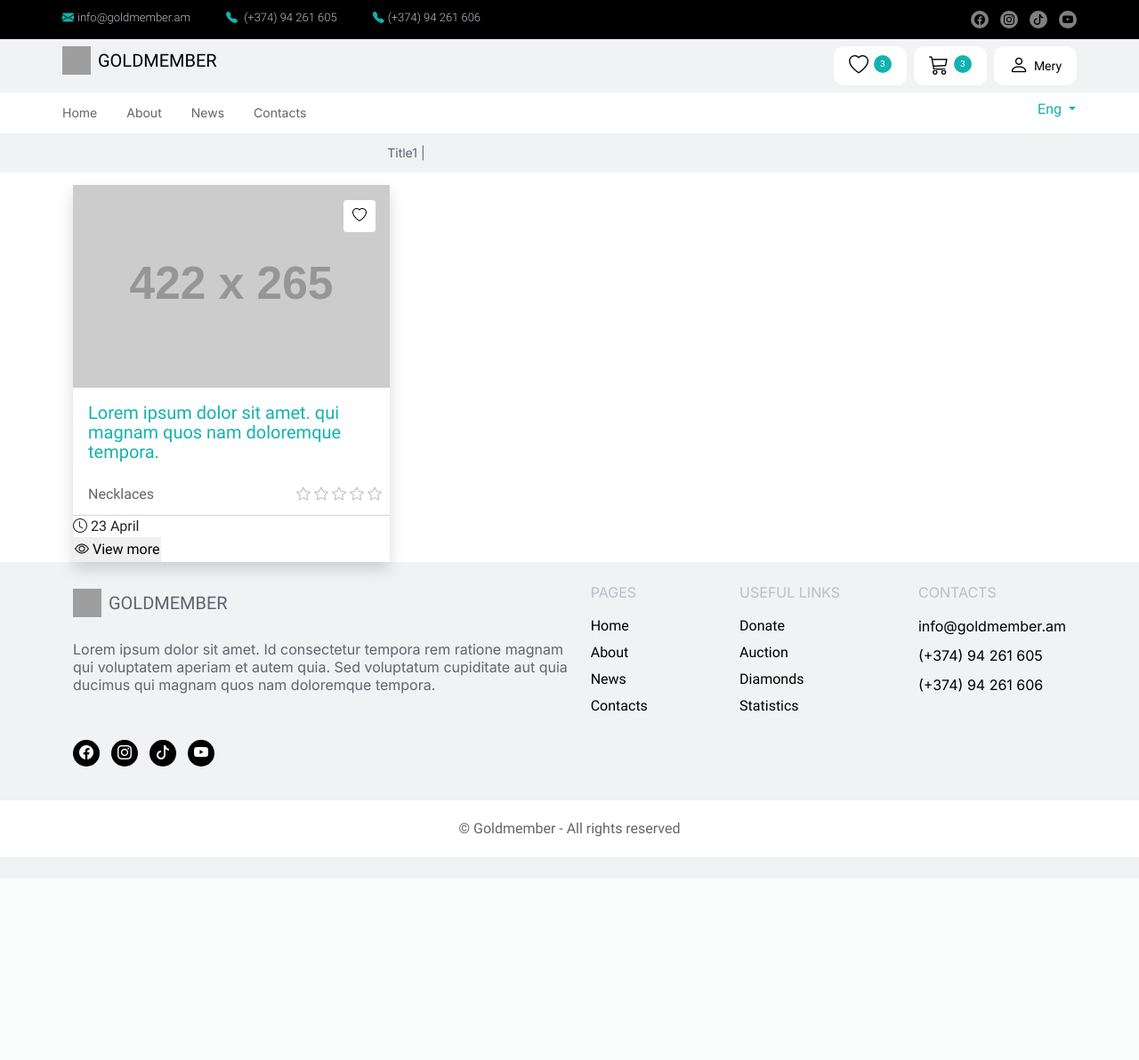
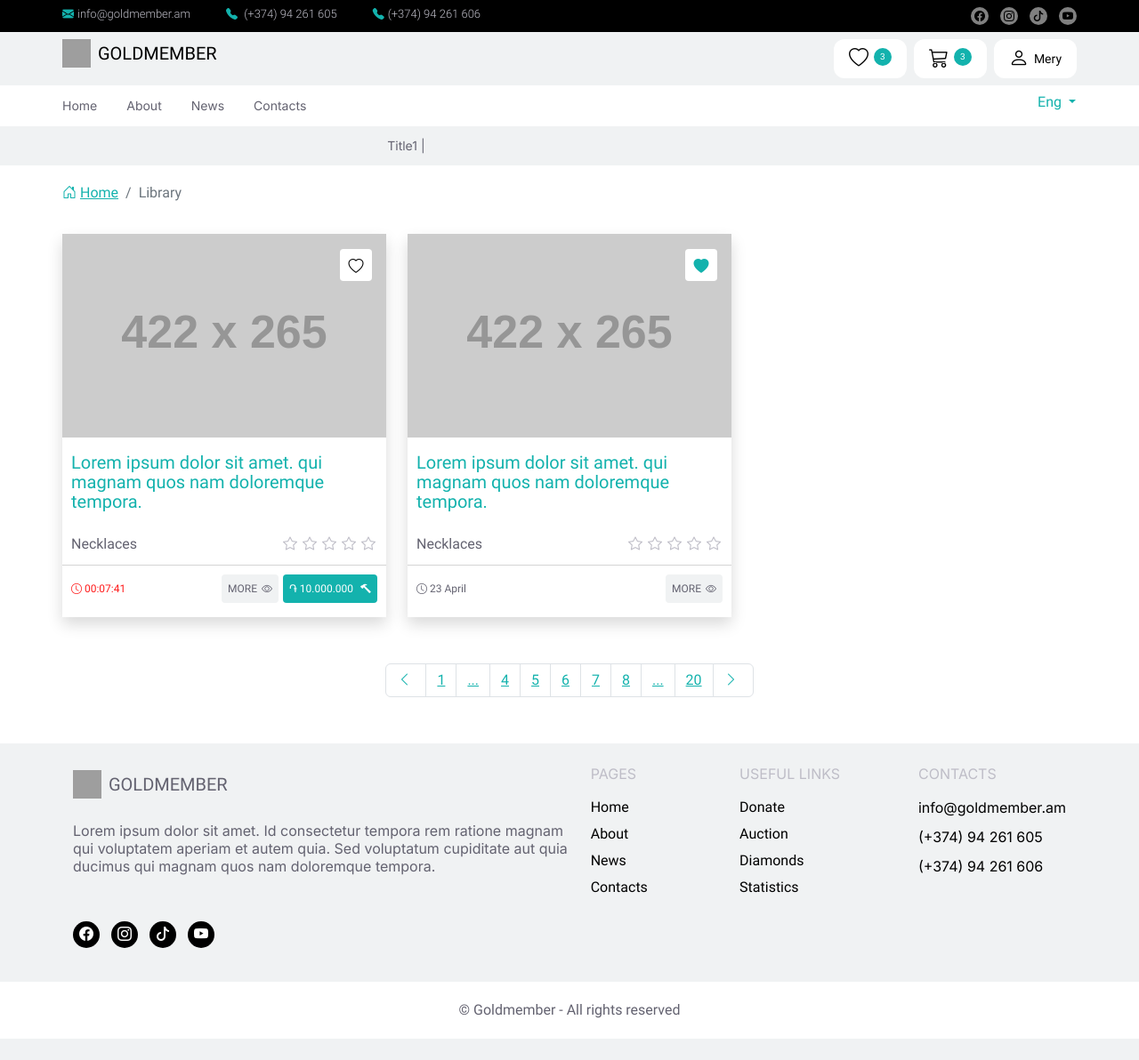
Before and after one commit to harutin19912024/samvel, a PHP site: page /auction.html in a window 1280 px wide. Shown: the whole page at 89% size. Before the commit the page ends 941 px from the top, so only its background shows below. Run offline with PHP 8.4, Linux system fonts and the light colour scheme; grey boxes labelled with a size stand in for pictures from a placeholder-image service; some libraries are stand-ins or nearby versions; grey boxes are pictures that could not be loaded.

Commit message:
product list full

```diff
--- a/auction.html
+++ b/auction.html
@@ -29,7 +29,7 @@
 
 <!--  &lt;!&ndash; SECTION HEADER &ndash;&gt;-->
 <header class="mb-auto header">
-    <div class="bg-black py-1">
+    <div class="bg-black">
         <div class="row py-2 px-sm-0 mx-auto d-flex justify-content-between white-color flex-wrap container">
             <ul class="d-flex gap-3 col-md-9 col-6 fw-light contact-box px-0 ps-2 ps-sm-0 mb-0">
                 <li class="me-4"><a href="mailto:info@goldmember.am"> <i class="bi bi-envelope-fill pe-1"></i><span>info@goldmember.am</span></a>
@@ -126,10 +126,22 @@
 
 <!-- SECTION CONTENT ( MAIN ) -->
 <main>
-    <section class="container">
-        <ul class="row product">
+    <section class="container breadcrumb-container py-2 px-sm-0">
+        <div class="row px-0">
+            <div class="col-sm-12">
+                <nav aria-label="breadcrumb">
+                    <ol class="breadcrumb ">
+                        <li class="breadcrumb-item"><a href="#"><i class="bi bi-house-door"></i>Home</a></li>
+                        <li class="breadcrumb-item active" aria-current="page">Library</li>
+                    </ol>
+                </nav>
+            </div>
+        </div>
+    </section>
+    <section class="container py-2 px-sm-0">
+        <ul class="row product px-0">
             <li class="col-lg-4 col-sm-12 col-md-6 product-item">
-                <div class="w-100 shadow">
+                <div class="w-100 shadow h-100">
                     <a href="#" aria-label="Visit detail" class="position-relative product-link">
                         <div class="position-relative product-img img-box">
                             <img src="https://placehold.co/422x265" alt="Product Item" class="img-fluid">
@@ -143,18 +155,75 @@
                                 <h3 class="product-name">Lorem ipsum dolor sit amet. qui magnam quos nam doloremque
                                     tempora. </h3>
                                 <div class="d-flex justify-content-between">
-                                    <span>Necklaces</span>
+                                    <span class="category">Necklaces</span>
                                     <div class="star-rating">
                                         <input type="radio" id="star5" name="rating" value="5">
-                                        <label for="star5"><i class="bi bi-star"></i><i class="bi bi-star-fill"></i></label>
+                                        <label for="star5"><i class="bi bi-star"></i><i
+                                                class="bi bi-star-fill"></i></label>
                                         <input type="radio" id="star4" name="rating" value="4">
-                                        <label for="star4"><i class="bi bi-star"></i><i class="bi bi-star-fill"></i></label>
+                                        <label for="star4"><i class="bi bi-star"></i><i
+                                                class="bi bi-star-fill"></i></label>
                                         <input type="radio" id="star3" name="rating" value="3">
-                                        <label for="star3"><i class="bi bi-star"></i><i class="bi bi-star-fill"></i></label>
+                                        <label for="star3"><i class="bi bi-star"></i><i
+                                                class="bi bi-star-fill"></i></label>
                                         <input type="radio" id="star2" name="rating" value="2">
-                                        <label for="star2"><i class="bi bi-star"></i><i class="bi bi-star-fill"></i></label>
+                                        <label for="star2"><i class="bi bi-star"></i><i
+                                                class="bi bi-star-fill"></i></label>
                                         <input type="radio" id="star1" name="rating" value="1">
-                                        <label for="star1"><i class="bi bi-star"></i><i class="bi bi-star-fill"></i></label>
+                                        <label for="star1"><i class="bi bi-star"></i><i
+                                                class="bi bi-star-fill"></i></label>
+                                    </div>
+                                </div>
+
+                            </div>
+                            <div class="deadline-more-box">
+                                <div class="deadline-box danger-text">
+                                    <i class="bi bi-clock"></i>
+                                    <span>00:07:41</span>
+                                </div>
+                                <button class="button secondary-button view-more-button">More<i class="bi bi-eye"></i></button>
+                                <button class="button primary-button auction-button">
+                                    <span>֏</span>
+                                    <span>10.000.000</span>
+                                    <i class="bi bi-hammer"></i>
+                                </button>
+                            </div>
+                        </div>
+                    </a>
+                </div>
+            </li>
+            <li class="col-lg-4 col-sm-12 col-md-6 product-item">
+                <div class="w-100 shadow h-100">
+                    <a href="#" aria-label="Visit detail" class="position-relative product-link">
+                        <div class="position-relative product-img img-box">
+                            <img src="https://placehold.co/422x265" alt="Product Item" class="img-fluid">
+                            <button type="button" aria-label="Toggle Favorite"
+                                    class="bg-white-color button icon-button position-absolute zindex-offcanvas-backdrop">
+                                <i class="bi bi-heart-fill"></i>
+                            </button>
+                        </div>
+                        <div class="content">
+                            <div class="description">
+                                <h3 class="product-name">Lorem ipsum dolor sit amet. qui magnam quos nam doloremque
+                                    tempora. </h3>
+                                <div class="d-flex justify-content-between">
+                                    <span class="category">Necklaces</span>
+                                    <div class="star-rating">
+                                        <input type="radio" id="star5" name="rating" value="5">
+                                        <label for="star5"><i class="bi bi-star"></i><i
+                                                class="bi bi-star-fill"></i></label>
+                                        <input type="radio" id="star4" name="rating" value="4">
+                                        <label for="star4"><i class="bi bi-star"></i><i
+                                                class="bi bi-star-fill"></i></label>
+                                        <input type="radio" id="star3" name="rating" value="3">
+                                        <label for="star3"><i class="bi bi-star"></i><i
+                                                class="bi bi-star-fill"></i></label>
+                                        <input type="radio" id="star2" name="rating" value="2">
+                                        <label for="star2"><i class="bi bi-star"></i><i
+                                                class="bi bi-star-fill"></i></label>
+                                        <input type="radio" id="star1" name="rating" value="1">
+                                        <label for="star1"><i class="bi bi-star"></i><i
+                                                class="bi bi-star-fill"></i></label>
                                     </div>
                                 </div>
 
@@ -164,13 +233,36 @@
                                     <i class="bi bi-clock"></i>
                                     <span>23 April</span>
                                 </div>
-                                <button class="button view-more-button"><i class="bi bi-eye"></i> View more</button>
+                                <button class="button secondary-button view-more-button">More<i class="bi bi-eye"></i></button>
                             </div>
                         </div>
                     </a>
                 </div>
             </li>
+
         </ul>
+    </section>
+
+    <section class="container pagination-section">
+        <div class="row">
+            <div class="col-sm-12">
+                <nav aria-label="Page navigation">
+                    <ul class="pagination justify-content-center">
+                        <li class="page-item"><a class="page-link" href="#"><i class="bi bi-chevron-left"></i></a></li>
+                        <li class="page-item"><a class="page-link" href="#">1</a></li>
+                        <li class="page-item"><a class="page-link" href="#">...</a></li>
+                        <li class="page-item"><a class="page-link" href="#">4</a></li>
+                        <li class="page-item"><a class="page-link" href="#">5</a></li>
+                        <li class="page-item"><a class="page-link" href="#">6</a></li>
+                        <li class="page-item"><a class="page-link" href="#">7</a></li>
+                        <li class="page-item"><a class="page-link" href="#">8</a></li>
+                        <li class="page-item"><a class="page-link" href="#">...</a></li>
+                        <li class="page-item"><a class="page-link" href="#">20</a></li>
+                        <li class="page-item"><a class="page-link" href="#"><i class="bi bi-chevron-right"></i></a></li>
+                    </ul>
+                </nav>
+            </div>
+        </div>
     </section>
 
 </main>
@@ -240,6 +332,7 @@
 
 
     </div>
+
     <!-- Copyright -->
     <div class="text-center bg-white-color copy">
         <p class="mb-0">&copy; Goldmember - All rights reserved</p>
--- /dev/null
+++ b/css/components/breadcrumb.css
@@ -0,0 +1,21 @@
+.breadcrumb-container {
+    padding-top: 14px;
+
+    .breadcrumb {
+        font-size: 16px;
+        line-height: 18px;
+        font-weight: 400;
+        margin-bottom: 21px;
+
+        .breadcrumb-item {
+            a {
+                text-decoration: underline;
+                color: var(--primary-color);
+
+                i {
+                    padding-right: 4px;
+                }
+            }
+        }
+    }
+}
--- /dev/null
+++ b/css/components/buttons.css
@@ -0,0 +1,63 @@
+.button {
+    outline: none;
+    border-color: transparent;
+
+    &.icon-button {
+        width: 36px;
+        height: 36px;
+        display: flex;
+        align-items: center;
+        justify-content: center;
+        border-color: transparent;
+
+        i {
+            font-size: 17px;
+            height: 20px;
+        }
+    }
+
+    &:hover {
+        .bi-hammer {
+            &:before {
+                transform: rotate(-50deg);
+            }
+        }
+    }
+
+    &.primary-button, &.secondary-button {
+        font-size: 14px;
+        line-height: 16px;
+        text-transform: uppercase;
+        font-weight: 400;
+        border-radius: 4px;
+        padding: 6px 7px;
+
+        @media screen and (max-width: 1400px) {
+            padding-left: 5px;
+            padding-right: 5px;
+            font-size: 12px;
+        }
+        i {
+            margin-left: 8px;
+
+            @media screen and (max-width: 1400px) {
+                margin-left: 5px;
+            }
+            &:before {
+                transition: all 0.3s ease-in-out;
+            }
+        }
+
+
+    }
+
+    &.secondary-button {
+        background-color: var(--secondary-color);
+        color: var(--gray-color);
+    }
+
+    &.primary-button {
+        background-color: var(--primary-color);
+        color: var(--white-color);
+    }
+}
--- /dev/null
+++ b/css/components/pagination.css
@@ -0,0 +1,30 @@
+.pagination-section {
+    padding-top: 22px;
+    padding-bottom: 52px;
+
+    @media screen and (max-width: 1024px) {
+        padding-bottom: 25px;
+    }
+
+    .page-link {
+        padding: 6px 12px;
+        font-size: 16px;
+        font-weight: 400;
+        color: var(--primary-color);
+        text-decoration: underline;
+
+        @media screen and (max-width: 1024px) {
+            padding: 3px 6px;
+            font-size: 12px;
+        }
+
+        i {
+            display: block;
+            width: 20px;
+
+            @media screen and (max-width: 1024px) {
+                width: auto;
+            }
+        }
+    }
+}
--- a/css/components/products.css
+++ b/css/components/products.css
@@ -1,6 +1,8 @@
 
 .product {
     .product-item {
+        margin-bottom: 22px;
+
         .product-link {
             &:hover {
                 opacity: 1;
@@ -10,7 +12,12 @@
         .description {
             padding: 17px 9px 11px 17px;
             color: var(--gray-color);
-            border-bottom: solid 1px rgba(0,0,0,0.17);
+            border-bottom: solid 1px rgba(0, 0, 0, 0.17);
+
+            @media screen and (max-width: 1400px) {
+                padding-left: 10px;
+                padding-right: 10px;
+            }
         }
 
         .product-name {
@@ -26,9 +33,13 @@
             }
         }
 
+        .category {
+            color: var(--gray-color);
+        }
+
         .product-img {
             height: 0;
-            padding-bottom: 64%;
+            padding-bottom: 63%;
 
             img {
                 position: absolute;
@@ -40,6 +51,45 @@
                 border-radius: 4px;
                 top: 17px;
                 right: 16px;
+
+                &:hover {
+                    opacity: 0.5;
+                }
+
+                .bi-heart-fill {
+                    color: var(--primary-color);
+                }
+            }
+        }
+
+        .deadline-more-box {
+            display: flex;
+            align-items: center;
+            padding: 10px 17px 16px;
+
+            @media screen and (max-width: 1400px) {
+                padding-left: 10px;
+                padding-right: 10px;
+            }
+
+            .button {
+                margin-left: 10px;
+
+                @media screen and (max-width: 1400px) {
+                    margin-left: 5px;
+                }
+            }
+
+            .deadline-box {
+                flex: 1;
+
+                &:not(.danger-text) {
+                    color: var(--gray-color);
+                }
+
+                @media screen and (max-width: 1400px) {
+                    font-size: 12px;
+                }
             }
         }
     }
--- a/css/components/rating.css
+++ b/css/components/rating.css
@@ -2,7 +2,6 @@
     display: flex;
     flex-direction: row-reverse;
     justify-content: center;
-
 
     input:checked ~ label,
     label:hover,
@@ -28,8 +27,8 @@
     cursor: pointer;
     margin-left: 4px;
     transition: all 0.3s ease-in-out;
-    width: 16px;
-    height: 16px;
+    width: 18px;
+    height: 18px;
 
     .bi-star-fill {
         display: none;
--- a/css/global.css
+++ b/css/global.css
@@ -1,6 +1,7 @@
 @import url('colors.css');
 @import url('fonts.css');
 @import url('theme.css');
+@import url('components/buttons.css');
 @import url('components/main-banner.css');
 @import url('components/header.css');
 @import url('components/quote.css');
@@ -9,6 +10,8 @@
 @import url('components/contact.css');
 @import url('components/rating.css');
 @import url('components/products.css');
+@import url('components/pagination.css');
+@import url('components/breadcrumb.css');
 @import url('components/footer.css');
 
 *,
@@ -66,28 +69,6 @@ a {
     }
 }
 
-.button {
-    outline: none;
-    border-color: transparent;
-
-    &.icon-button {
-        width: 36px;
-        height: 36px;
-        display: flex;
-        align-items: center;
-        justify-content: center;
-        border-color: transparent;
-
-        &:hover {
-
-        }
-
-        .icon {
-            font-size: 20px;
-        }
-    }
-}
-
 @keyframes marquee {
     from {
         transform: translateX(100%);
--- a/index.html
+++ b/index.html
@@ -29,7 +29,7 @@
 
 <!--  &lt;!&ndash; SECTION HEADER &ndash;&gt;-->
 <header class="mb-auto header">
-    <div class="bg-black py-1">
+    <div class="bg-black">
         <div class="row py-2 px-sm-0 mx-auto d-flex justify-content-between white-color flex-wrap container">
             <ul class="d-flex gap-3 col-md-9 col-6 fw-light contact-box px-0 ps-2 ps-sm-0 mb-0">
                 <li class="me-4"><a href="mailto:info@goldmember.am"> <i class="bi bi-envelope-fill pe-1"></i><span>info@goldmember.am</span></a>
```
